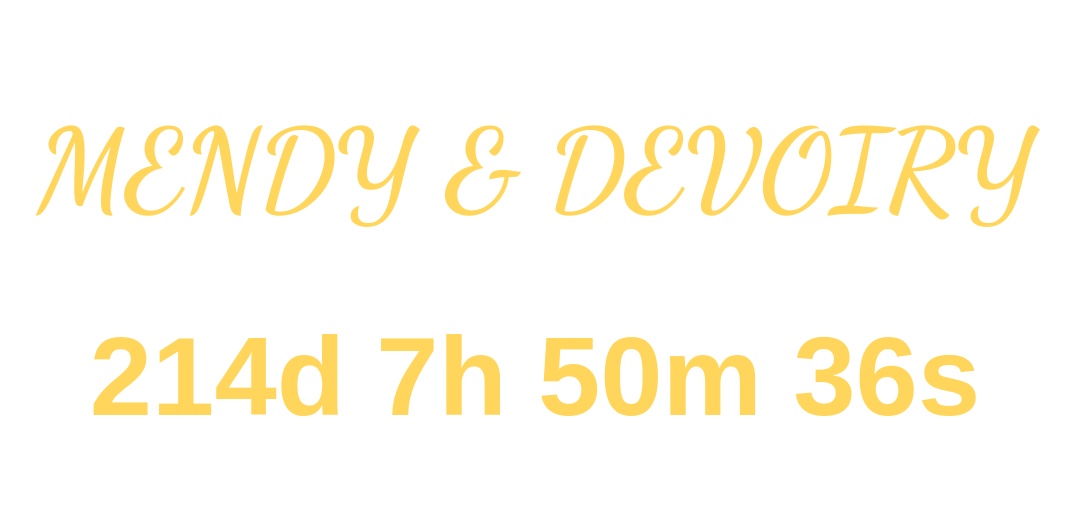
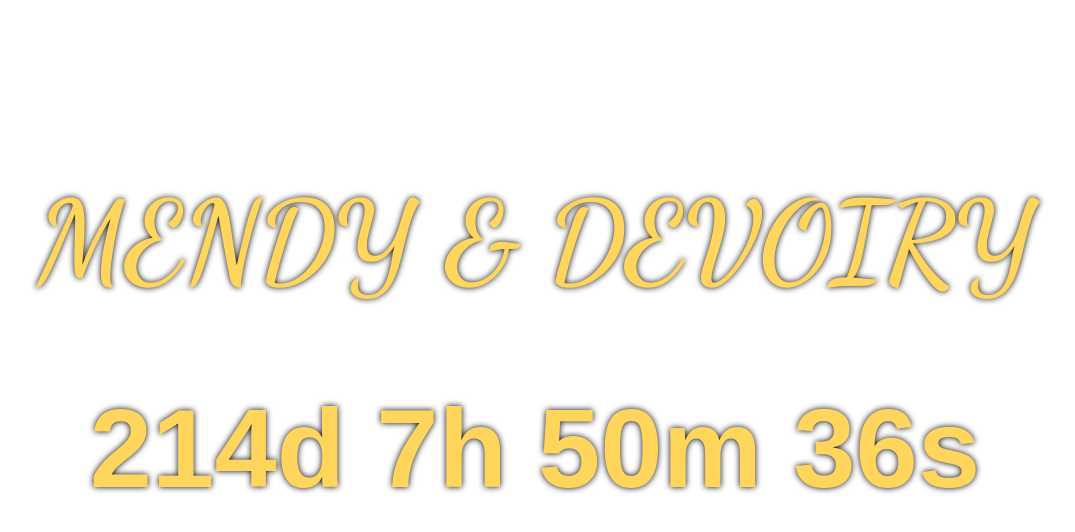
Before and after one commit to yaakov5/devoiry, a plain HTML site: page index.html in a window 1280 px wide. Shown: the part 72-604 px from the top of the page, without its empty margins (105-1180 px from the left). Drawn offline with Linux system fonts and the light colour scheme; a web font is replaced by a local one.

Commit message:
Update index.html

```diff
--- a/index.html
+++ b/index.html
@@ -9,6 +9,19 @@
 <link rel="preconnect" href="https://fonts.googleapis.com">
 <link rel="preconnect" href="https://fonts.gstatic.com" crossorigin>
 <link href="https://fonts.googleapis.com/css2?family=Chelsea+Market&family=Codystar:wght@300;400&family=Dancing+Script:wght@400..700&family=Kanchenjunga:wght@400;500;600;700&display=swap" rel="stylesheet">
+<style>
+ BODY{
+    height: 80vh;
+  text-align: center;
+  align-content: center;
+  background-image: linear-gradient(rgba(0, 0, 0, 0.76)), url('https://yaakov5.github.io/devoiry/deviry.JPG');
+
+  background-size: cover, cover;
+  color: white;
+  text-shadow: 0px 0px 6px black;
+  padding-inline: 30px;
+  }
+  </style>
 </head>
 <body>
 
```
